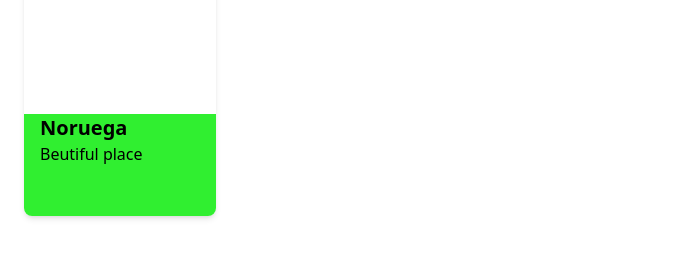
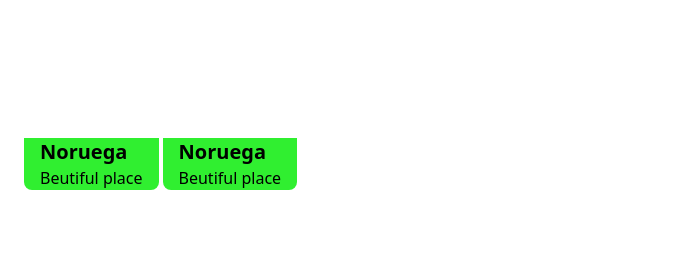
Before and after one commit to Javicot/C_P-Curso-Basico-de-Tailwind-2-y-3, a website built with Vite: page index.html in a window 1280 px wide. Shown: the part 88-346 px from the top of the page, without its empty margins (0-689 px from the left). Built offline with nearby package versions, Linux system fonts and the light colour scheme; files whose address does not match are found by name.

Commit message:
cards terminadas

```diff
--- a/index.html
+++ b/index.html
@@ -34,18 +34,34 @@
       </div>
     </div>
 
-    <!-- ************************ID****************** -->
+    <!-- ************************ID--CARDS****************** -->
     <div class="p-6" id="recomendados">
-      <div class="w-48 h-64 shadow-md rounded-lg ">
-        <div class="w-full h-3/5 rounded-t-lg bg-norway bg-cover"></div>
-        <div class="bg-secondary w-full h-2/5 rounded-b-lg">
-          <!--agregar un padding por si no se ve bien ↑-->
-          <p class="text-white font-bold text-xl px-4">Noruega</p>
-          <p class="text-white text-md px-4">Beutiful place</p>
+      <p class="text-3xl font-semibold text-primary">Recomendados</p>
+
+      <!-- Card contenedora -->
+      <div class="w-auto h-72 items-center mt-6 overflow-x-auto overscroll-x-contain flex gap-x-1">
+
+        <!-- card1 -->
+        <div class="card">
+          <div class="w-full h-3/5 rounded-t-lg bg-norway bg-cover"></div>
+          <div class="bg-secondary w-full h-2/5 rounded-b-lg">
+            <!--agregar un padding por si no se ve bien ↑-->
+            <p class="text-white font-bold text-xl px-4">Noruega</p>
+            <p class="text-white text-md px-4">Beutiful place</p>
+          </div>
+        </div>
+
+        <!-- card2 -->
+        <div class="card">
+          <div class="w-full h-3/5 rounded-t-lg bg-norway bg-cover"></div>
+          <div class="bg-secondary w-full h-2/5 rounded-b-lg">
+            <!--agregar un padding por si no se ve bien ↑-->
+            <p class="text-white font-bold text-xl px-4">Noruega</p>
+            <p class="text-white text-md px-4">Beutiful place</p>
+          </div>
         </div>
       </div>
     </div>
-
 
     <!-- ************************ID****************** -->
     <div id="rentas_destacadas"></div>
```
